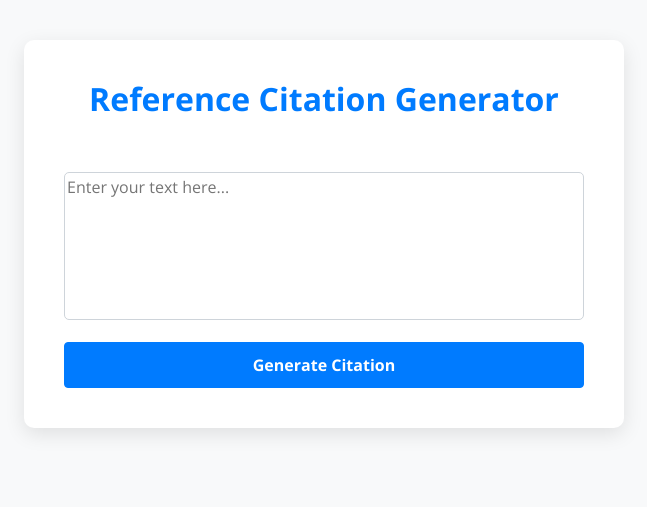
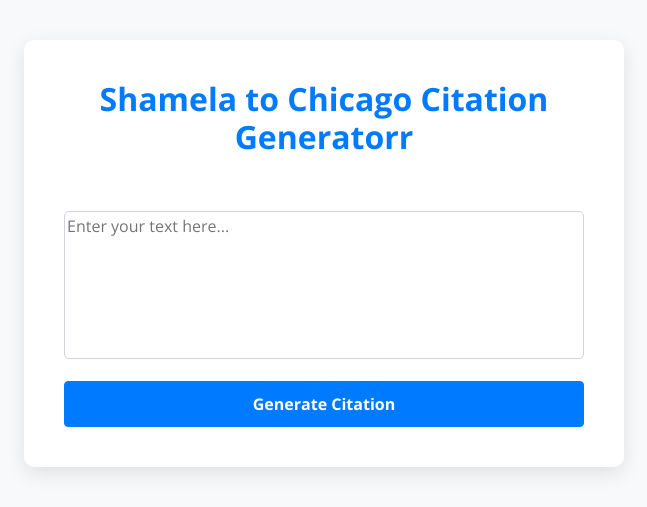
Before and after one commit to a-abukar/arabic-reference-citation, a Django app: page / in a window 1280 px wide. Shown: the top 507 px of the page, without its empty margins (316-963 px from the left). Run offline with Django 3.2, Linux system fonts and the light colour scheme; some libraries are stand-ins or nearby versions.

Commit message:
Update app name on web pages

```diff
--- a/citation_app/templates/index.html
+++ b/citation_app/templates/index.html
@@ -86,7 +86,7 @@
 </head>
 <body>
     <div class="container">
-        <h2>Reference Citation Generator</h2>
+        <h2>Shamela to Chicago Citation Generatorr</h2>
         <form method="post" onsubmit="showLoading()">
             {% csrf_token %}
             <div class="form-group">
--- a/citation_app/templates/result.html
+++ b/citation_app/templates/result.html
@@ -44,7 +44,7 @@
 </head>
 <body>
     <div class="container">
-        <h2>Reference Citation Result</h2>
+        <h2>Shamela to Chicago Citation Result</h2>
         <div class="result-container">
             <p>{{ result }}</p>
         </div>
```
